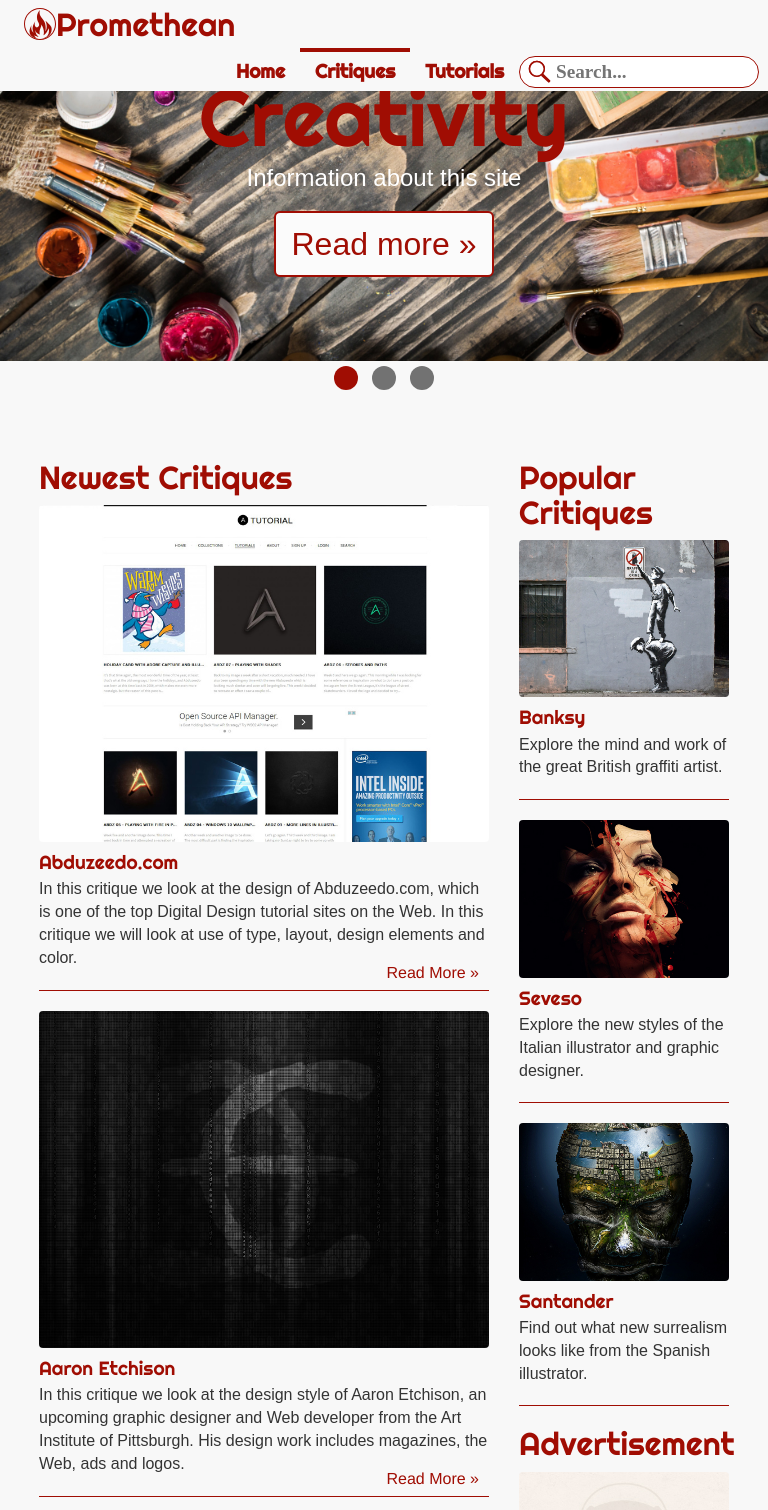
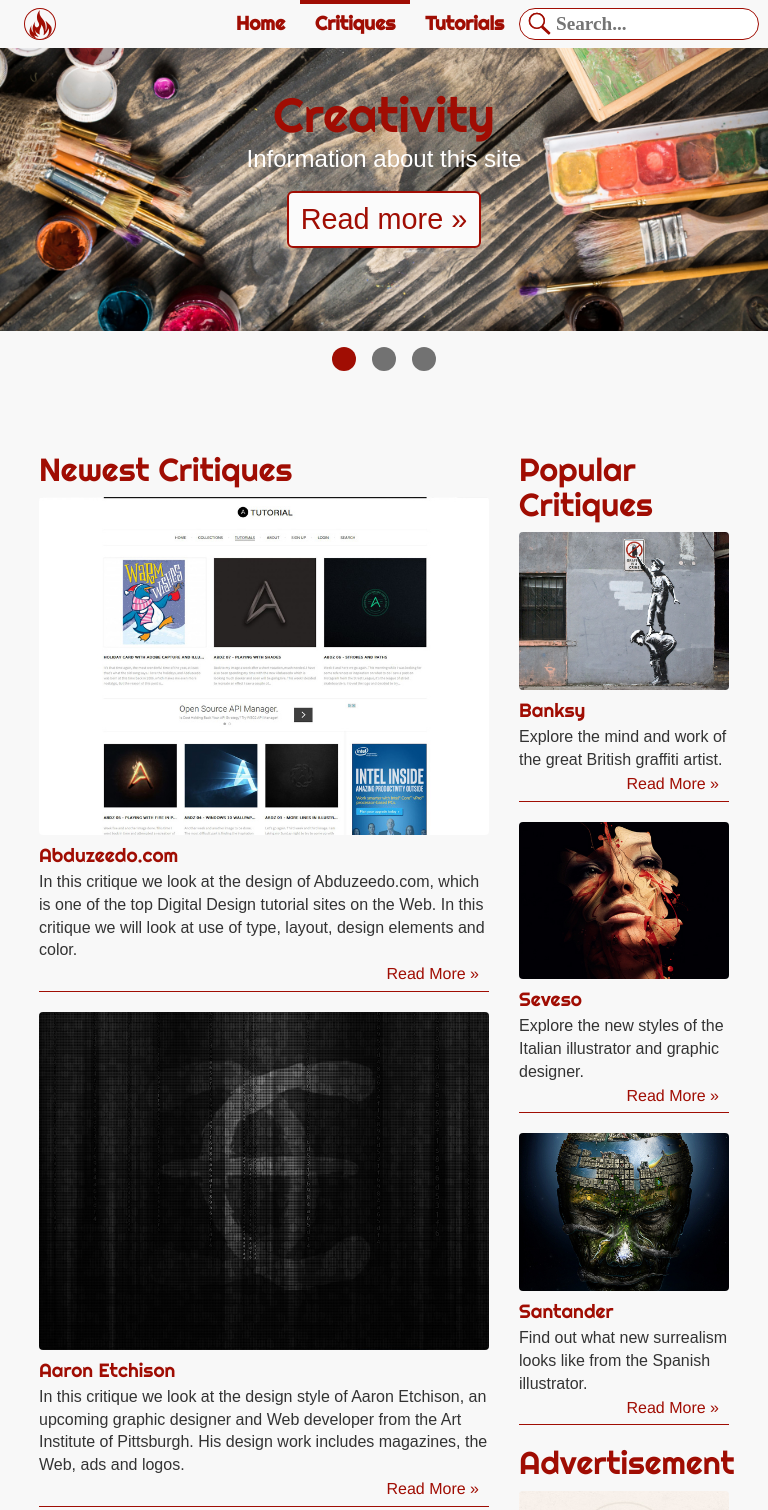
Before and after one commit to aaronetchison/promethean, a website: page critiques.html in a window 768 px wide. Shown: the top 1510 px of the page. Drawn offline with nearby package versions, Linux system fonts and the light colour scheme; a web font is replaced by a local one.

Commit message:
updated teaser read more padding and increased padding on carousel controls

```diff
--- a/critiques.html
+++ b/critiques.html
@@ -139,17 +139,20 @@
 			<img class="thumbnail" src="images/critiques/banksy-md.jpg" alt="Banksy Art">
 			<h3>Banksy</h3>
 			<p>Explore the mind and work of the great British graffiti artist.</p>
+			<a href="#">Read More &raquo;</a>
 		</div>
 
 		<div class="teaser">
 			<img class="thumbnail" src="images/critiques/albertoseveso-md.jpg" alt="Etchison Art">
 			<h3>Seveso</h3>
 			<p>Explore the new styles of the Italian illustrator and graphic designer.</p>
+			<a href="#">Read More &raquo;</a>
 		</div>
 		<div class="teaser">
 			<img class="thumbnail" src="images/critiques/jericosantander-md.jpg" alt="Banksy Art">
 			<h3>Santander</h3>
 			<p>Find out what new surrealism looks like from the Spanish illustrator.</p>
+			<a href="#">Read More &raquo;</a>
 		</div>
 
 		<h2>Advertisement</h2>
--- a/sass/owl.theme.scss
+++ b/sass/owl.theme.scss
@@ -40,7 +40,7 @@
 	display: block;
 	width: 24px;
 	height: 24px;
-	margin: 5px 7px;
+	margin: 16px 8px;
 	-webkit-border-radius: 20px;
 	-moz-border-radius: 20px;
 	border-radius: 20px;
--- a/sass/styles.scss
+++ b/sass/styles.scss
@@ -159,7 +159,7 @@
 	position: relative;
 	min-height: 160px;
 	margin-bottom: 20px;
-	padding-bottom: 20px;
+	padding-bottom: 1.8em;
 	border-bottom: 1px solid $red;
 
 	.teaser:last-child {
@@ -173,7 +173,7 @@
 
 	p + p {
 		max-height: 90px;
-		margin-bottom: 1.5em;
+		margin-bottom: 1.2em;
 		overflow: hidden;
 	}
 
@@ -378,6 +378,59 @@
 			margin-bottom: 10px;
 		}
 	}
+
+	.jumbotron {
+		margin-top: 2em;
+
+		h2 {
+			font-size: 2em;
+		}
+
+		p {
+			font-size: 1em;
+		}
+	}
+
+	.btn-lg {
+		font-size: 1em;
+		padding: 5px 8px;
+	}
+}
+
+@media all and (min-width: 481px) and (max-width: 768px) {
+
+	.brand-name {
+		display: none;
+	}
+
+	.teaser {
+
+		.thumbnail {
+			float: none;
+			width: 100%;
+			height: auto;
+			margin-right: 0;
+			margin-bottom: 10px;
+		}
+	}
+
+	.jumbotron {
+
+		margin-top: 1em;
+
+		h2 {
+			font-size: 3em;
+		}
+
+		p {
+			font-size: 1.5em;
+		}
+	}
+
+	.btn-lg {
+		font-size: 1.2em;
+		padding: 7px 12px;
+	}
 }
 
 @media all and (min-width: 769px) and (max-width: 991px) {
```
Also changed, not shown: critique1.html (+4 -0 lines), tutorial1.html (+3 -0 lines), tutorials.html (+3 -0 lines), stylesheets/global.css.
